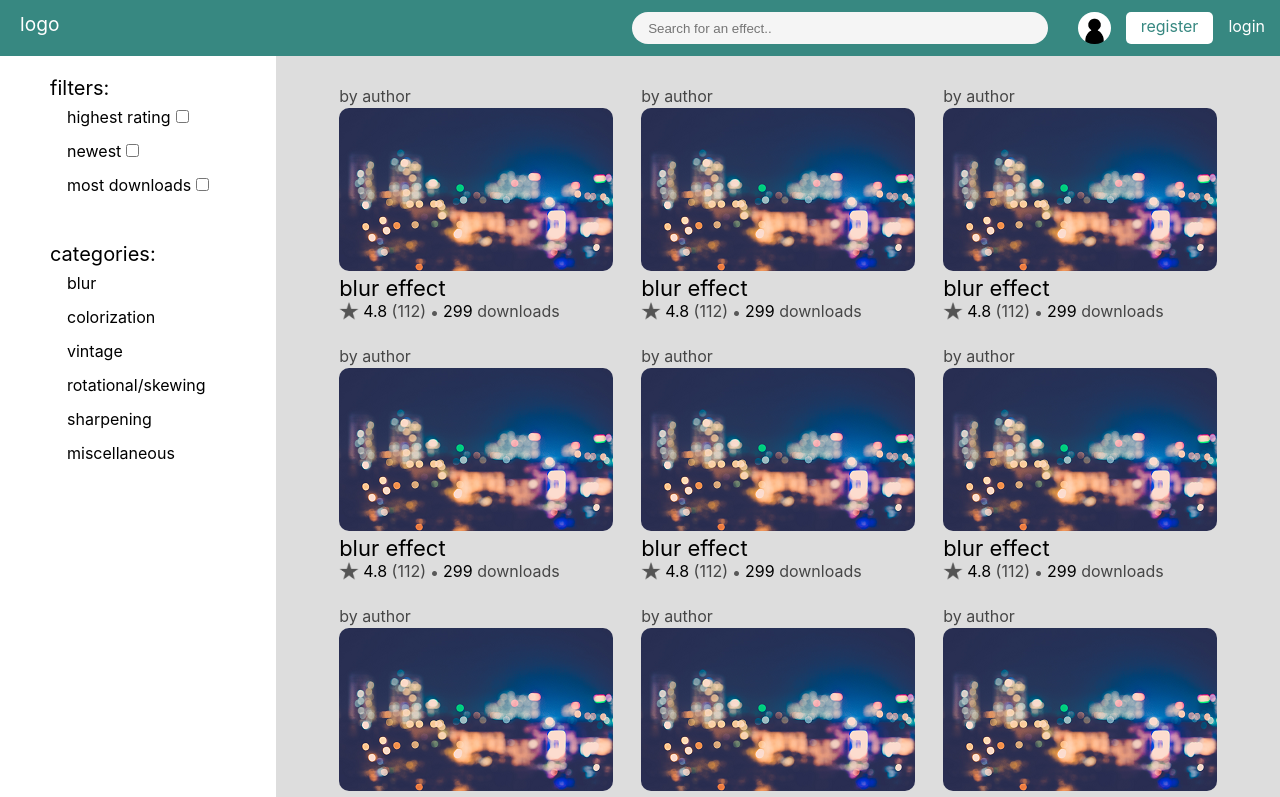
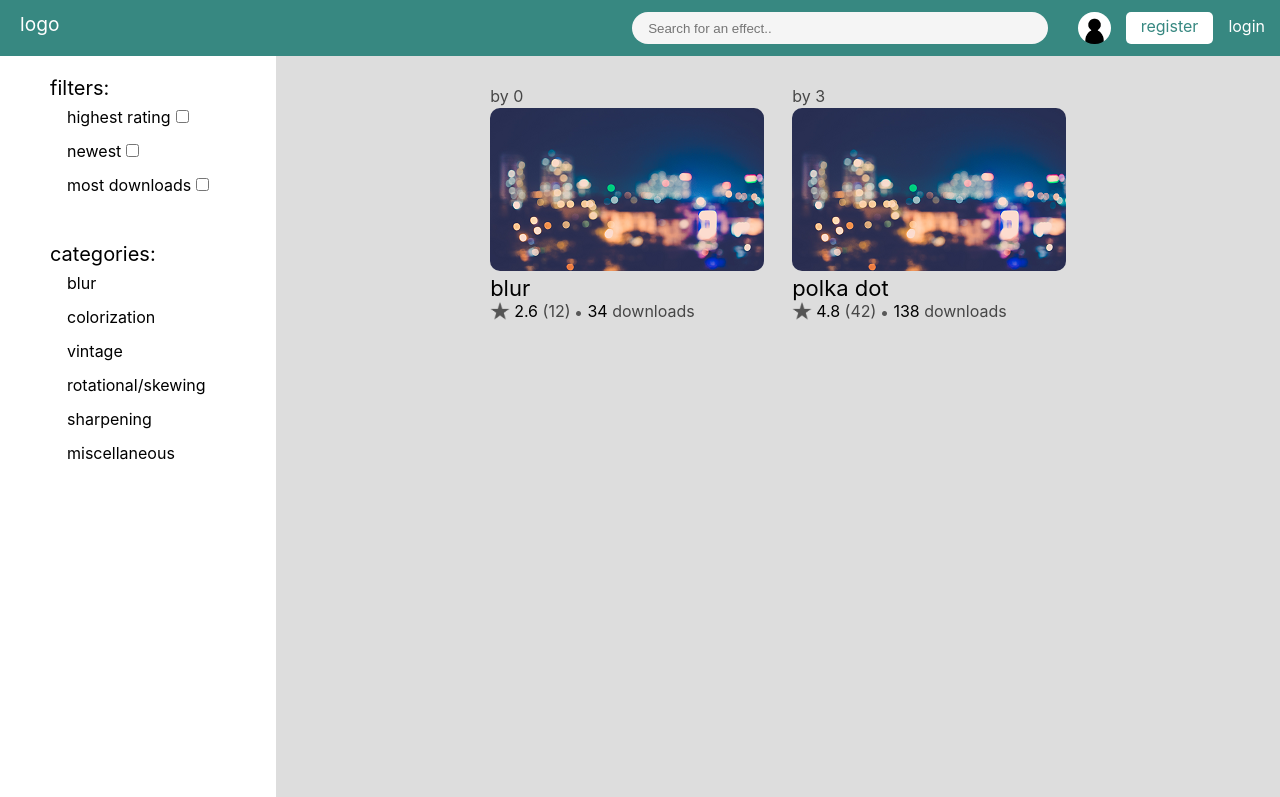
Before and after one commit to B-Evans99/customeffects, a React (Create React App) app in the folder custome/: page / in a window 1280 px wide. Shown: the top 797 px of the page. Built offline with nearby package versions, Linux system fonts and the light colour scheme.

Commit message:
feat(users.js, card.js): start using quote unquote real data

```diff
--- a/custome/src/App.js
+++ b/custome/src/App.js
@@ -4,26 +4,45 @@ import HomePage from "./HomePage.js";
 import ResultsPage from "./ResultsPage.js";
 import ProfilePage from "./ProfilePage.js";
 import "./App.css";
+import data from "./data/users.js";
 
 function App() {
-
   // 1 = initial page, 2 = results page, 3 = profile page
   let [navigation, setNavigation] = useState(1);
 
-  let [effects, setEffects] = useState([1, 2, 3, 4, 5, 6, 7, 8, 9, 10, 11, 12]);
-  let [filters, setFilters] = useState(["highest rating", "newest", "most downloads"]);
-  let [categories, setCategories] = useState(["blur", "colorization", "vintage", "rotational/skewing", "sharpening", "miscellaneous"]);
+  let [users, setUsers] = useState(data.users);
+  let [effects, setEffects] = useState(data.effects);
+  let [filters, setFilters] = useState([
+    "highest rating",
+    "newest",
+    "most downloads"
+  ]);
+  let [categories, setCategories] = useState([
+    "blur",
+    "colorization",
+    "vintage",
+    "rotational/skewing",
+    "sharpening",
+    "miscellaneous"
+  ]);
 
-  return(
-    <div className="App" >
-      <Header setNavigation = {setNavigation} navigation = {navigation} />
-      {navigation == 1?
-      <HomePage setNavigation = {setNavigation} effects = {effects} filters = {filters} categories = {categories}/>:
-      navigation == 2?
-      <ResultsPage setNavigation = {setNavigation}/>:
-      <ProfilePage setNavigation = {setNavigation} />}
+  return (
+    <div className="App">
+      <Header setNavigation={setNavigation} navigation={navigation} />
+      {navigation == 1 ? (
+        <HomePage
+          setNavigation={setNavigation}
+          effects={effects}
+          filters={filters}
+          categories={categories}
+        />
+      ) : navigation == 2 ? (
+        <ResultsPage setNavigation={setNavigation} />
+      ) : (
+        <ProfilePage setNavigation={setNavigation} />
+      )}
     </div>
-  )
+  );
 }
 
 export default App;
--- a/custome/src/components/card.js
+++ b/custome/src/components/card.js
@@ -1,4 +1,4 @@
-import React from 'react';
+import React from "react";
 import blur from "../images/blur.png";
 import star from "../images/star.png";
 import dot from "../images/dot.png";
@@ -10,20 +10,31 @@ let downloadTotal = 299;
 let authorName = "author";
 let effectName = "blur effect";
 
-const Card = () => {
+const Card = ({ effect }) => {
   return (
-    <div className="Card" >
-      <div className="cardAuthorName">by {authorName}</div>
-      <img src= {blur} className="cardImg" alt="blur" />
-      <div className="cardEffectName">{effectName}</div>
-      <div className="cardText" >
-        <img src={star} style= {{paddingRight: "4px"}} className="cardStarImg" alt="star" width={20}/>
-        <span className="cardRatingText">{ratingAverage} <span className="cardRatingTotal">({ratingTotal})</span></span>
-        <img src={dot} className="cardDotImg" alt="." width={5}/>
-        <span className="cardDownloadLine">{downloadTotal} <span className="cardDownloadText">downloads</span></span>
+    <div className="Card">
+      <div className="cardAuthorName">by {effect.user}</div>
+      <img src={blur} className="cardImg" alt="blur" />
+      <div className="cardEffectName">{effect.name}</div>
+      <div className="cardText">
+        <img
+          src={star}
+          style={{ paddingRight: "4px" }}
+          className="cardStarImg"
+          alt="star"
+          width={20}
+        />
+        <span className="cardRatingText">
+          {effect.rating}{" "}
+          <span className="cardRatingTotal">({effect.reviewers})</span>
+        </span>
+        <img src={dot} className="cardDotImg" alt="." width={5} />
+        <span className="cardDownloadLine">
+          {effect.downloads} <span className="cardDownloadText">downloads</span>
+        </span>
       </div>
     </div>
   );
-}
+};
 
 export default Card;
--- a/custome/src/components/cardBox.js
+++ b/custome/src/components/cardBox.js
@@ -1,18 +1,18 @@
-import React from 'react';
+import React from "react";
 import Card from "./card.js";
 import "../App.css";
 
-const CardBox = (props) => {
-
+const CardBox = props => {
   let effects = props.effects;
 
   return (
     <div className="cardBox">
-        {effects.map(effect => {
-          return <Card/>;
+      {effects.map((effect, i) => {
+        console.log(effect);
+        return <Card key={i} effect={effect} />;
       })}
     </div>
   );
-}
+};
 
 export default CardBox;
--- /dev/null
+++ b/custome/src/data/users.js
@@ -0,0 +1,50 @@
+export default {
+  effects: [
+    {
+      eID: 0,
+      user: 0,
+      name: "blur",
+      desc:
+        "Things are starting to look a little fuzzy with this retro-futuristic blending sauce.",
+      rating: 2.6,
+      reviewers: 12,
+      downloads: 34
+    },
+    {
+      eID: 1,
+      user: 3,
+      name: "polka dot",
+      desc:
+        "Who doesn't love a good polka dot fiasco? A perusal of the polka dot pantry?",
+      rating: 4.8,
+      reviewers: 42,
+      downloads: 138
+    }
+  ],
+  users: [
+    {
+      uID: 0,
+      name: "greg",
+      password: "password",
+      github: "gregHub"
+    },
+    {
+      uID: 1,
+      name: "tyson",
+      password: "password",
+      github: "tdawgscreations"
+    },
+    {
+      uID: 2,
+      name: "xX_t0rtureds0ul_Xx",
+      password: "password",
+      github: "stringy"
+    },
+    {
+      uID: 3,
+      name: "tweedy",
+      password: "password",
+      github: "tweedy"
+    }
+  ]
+};
```
Also changed, not shown: custome/src/data/users.json (deleted, +0 -44 lines). Lines whose indentation alone changed are shown as unchanged.
